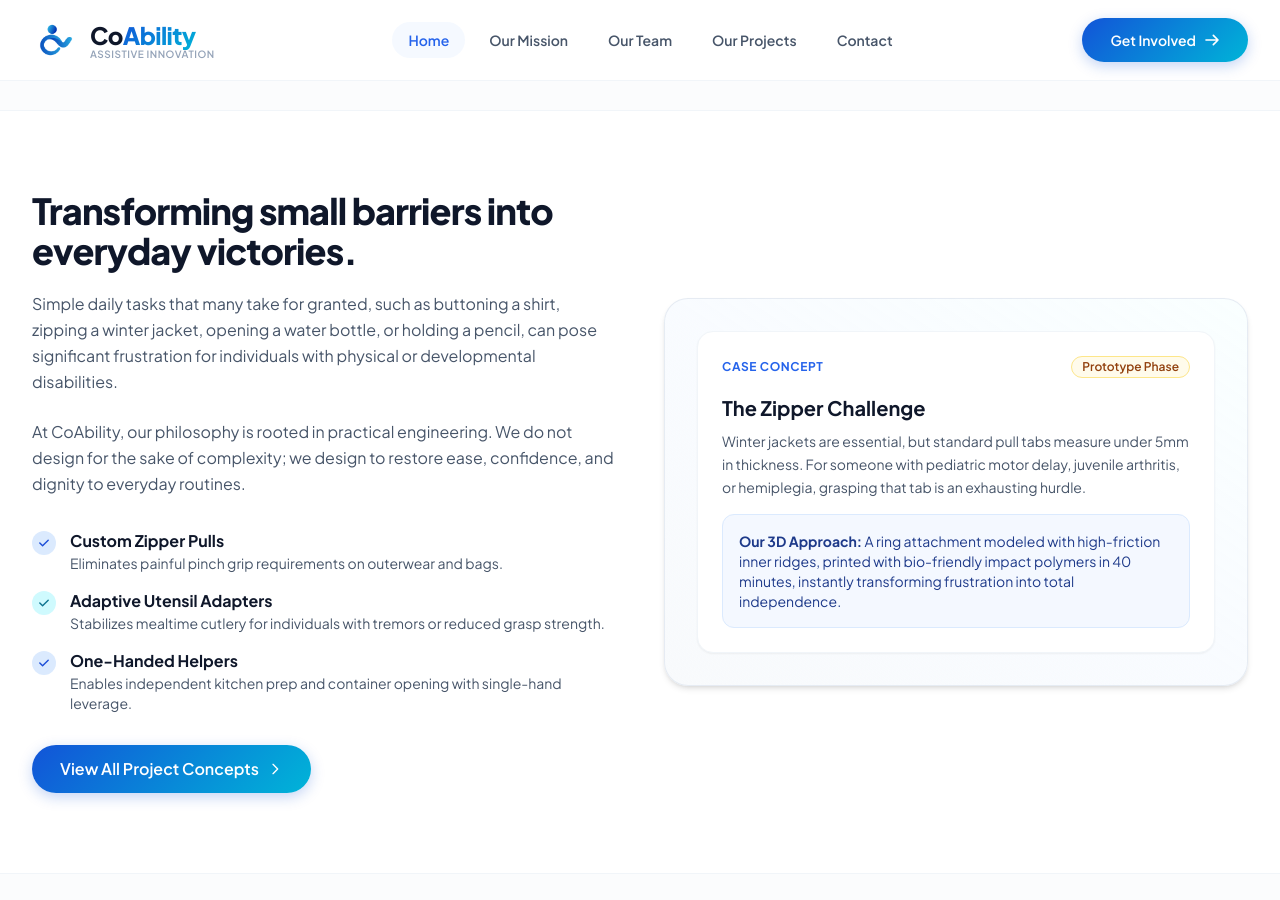
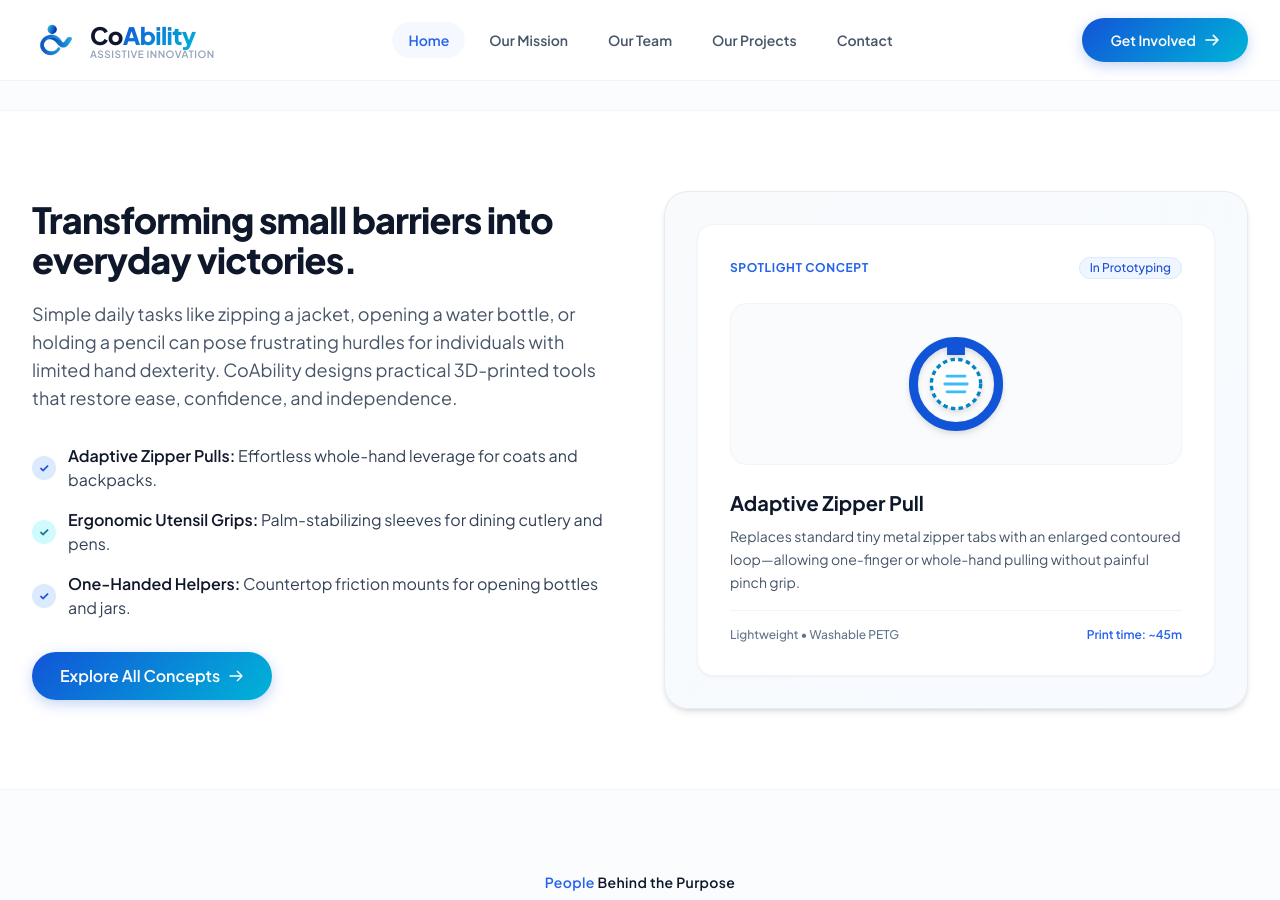
Before and after one commit to Hesham-Katabi/CoAbility, a Jekyll site: the page built from index.html, in a window 1280 px wide and 900 px high, scrolled down 1366 px. Built offline with Jekyll 4.4.1, drawn with Linux system fonts in a browser that asks for light colours; nearby versions of some CDN libraries.

Commit message:
Simplify home page featured solutions section with cleaner typography and visual spotlight

```diff
--- a/index.html
+++ b/index.html
@@ -153,71 +153,65 @@ description: "CoAbility is a nonprofit initiative improving the lives of individ
 
     <div class="grid grid-cols-1 lg:grid-cols-12 gap-12 items-center">
 
+      <!-- Left: Simplified Story & Core Solutions -->
       <div class="lg:col-span-6 order-2 lg:order-1">
         <h2 class="text-3xl sm:text-4xl font-extrabold text-slate-900 tracking-tight mb-5">
           Transforming small barriers into everyday victories.
         </h2>
-        <p class="text-slate-600 leading-relaxed mb-6">
-          Simple daily tasks that many take for granted, such as buttoning a shirt, zipping a winter jacket, opening a water bottle, or holding a pencil, can pose significant frustration for individuals with physical or developmental disabilities.
-        </p>
-        <p class="text-slate-600 leading-relaxed mb-8">
-          At CoAbility, our philosophy is rooted in practical engineering. We do not design for the sake of complexity; we design to restore ease, confidence, and dignity to everyday routines.
+        <p class="text-slate-600 leading-relaxed text-base sm:text-lg mb-8">
+          Simple daily tasks like zipping a jacket, opening a water bottle, or holding a pencil can pose frustrating hurdles for individuals with limited hand dexterity. CoAbility designs practical 3D-printed tools that restore ease, confidence, and independence.
         </p>
 
-        <div class="space-y-4 mb-8">
-          <div class="flex items-start gap-3.5">
-            <div class="w-6 h-6 rounded-full bg-blue-100 text-blue-700 flex items-center justify-center flex-shrink-0 mt-0.5" aria-hidden="true">
-              <svg class="w-3.5 h-3.5" fill="currentColor" viewBox="0 0 20 20"><path fill-rule="evenodd" d="M16.707 5.293a1 1 0 010 1.414l-8 8a1 1 0 01-1.414 0l-4-4a1 1 0 011.414-1.414L8 12.586l7.293-7.293a1 1 0 011.414 0z" clip-rule="evenodd"/></svg>
-            </div>
-            <div>
-              <h4 class="text-base font-bold text-slate-900">Custom Zipper Pulls</h4>
-              <p class="text-sm text-slate-600">Eliminates painful pinch grip requirements on outerwear and bags.</p>
-            </div>
-          </div>
-
-          <div class="flex items-start gap-3.5">
-            <div class="w-6 h-6 rounded-full bg-cyan-100 text-cyan-700 flex items-center justify-center flex-shrink-0 mt-0.5" aria-hidden="true">
-              <svg class="w-3.5 h-3.5" fill="currentColor" viewBox="0 0 20 20"><path fill-rule="evenodd" d="M16.707 5.293a1 1 0 010 1.414l-8 8a1 1 0 01-1.414 0l-4-4a1 1 0 011.414-1.414L8 12.586l7.293-7.293a1 1 0 011.414 0z" clip-rule="evenodd"/></svg>
-            </div>
-            <div>
-              <h4 class="text-base font-bold text-slate-900">Adaptive Utensil Adapters</h4>
-              <p class="text-sm text-slate-600">Stabilizes mealtime cutlery for individuals with tremors or reduced grasp strength.</p>
-            </div>
-          </div>
-
-          <div class="flex items-start gap-3.5">
-            <div class="w-6 h-6 rounded-full bg-blue-100 text-blue-700 flex items-center justify-center flex-shrink-0 mt-0.5" aria-hidden="true">
-              <svg class="w-3.5 h-3.5" fill="currentColor" viewBox="0 0 20 20"><path fill-rule="evenodd" d="M16.707 5.293a1 1 0 010 1.414l-8 8a1 1 0 01-1.414 0l-4-4a1 1 0 011.414-1.414L8 12.586l7.293-7.293a1 1 0 011.414 0z" clip-rule="evenodd"/></svg>
-            </div>
-            <div>
-              <h4 class="text-base font-bold text-slate-900">One-Handed Helpers</h4>
-              <p class="text-sm text-slate-600">Enables independent kitchen prep and container opening with single-hand leverage.</p>
-            </div>
-          </div>
-        </div>
+        <!-- Clean, streamlined highlights -->
+        <ul class="space-y-4 mb-8 text-sm sm:text-base text-slate-700">
+          <li class="flex items-center gap-3">
+            <span class="w-6 h-6 rounded-full bg-blue-100 text-blue-700 flex items-center justify-center flex-shrink-0 text-xs font-bold" aria-hidden="true">&check;</span>
+            <span><strong class="font-semibold text-slate-900">Adaptive Zipper Pulls:</strong> Effortless whole-hand leverage for coats and backpacks.</span>
+          </li>
+          <li class="flex items-center gap-3">
+            <span class="w-6 h-6 rounded-full bg-cyan-100 text-cyan-700 flex items-center justify-center flex-shrink-0 text-xs font-bold" aria-hidden="true">&check;</span>
+            <span><strong class="font-semibold text-slate-900">Ergonomic Utensil Grips:</strong> Palm-stabilizing sleeves for dining cutlery and pens.</span>
+          </li>
+          <li class="flex items-center gap-3">
+            <span class="w-6 h-6 rounded-full bg-blue-100 text-blue-700 flex items-center justify-center flex-shrink-0 text-xs font-bold" aria-hidden="true">&check;</span>
+            <span><strong class="font-semibold text-slate-900">One-Handed Helpers:</strong> Countertop friction mounts for opening bottles and jars.</span>
+          </li>
+        </ul>
 
         <a href="{{ '/projects.html' | relative_url }}" class="btn-primary">
-          <span>View All Project Concepts</span>
+          <span>Explore All Concepts</span>
           <svg class="w-4 h-4" fill="none" viewBox="0 0 24 24" stroke="currentColor" aria-hidden="true">
-            <path stroke-linecap="round" stroke-linejoin="round" stroke-width="2" d="M9 5l7 7-7 7"/>
+            <path stroke-linecap="round" stroke-linejoin="round" stroke-width="2" d="M14 5l7 7m0 0l-7 7m7-7H3"/>
           </svg>
         </a>
-
       </div>
 
+      <!-- Right: Clean Visual Spotlight Card -->
       <div class="lg:col-span-6 order-1 lg:order-2">
-        <div class="bg-gradient-to-tr from-slate-50 via-blue-50/40 to-cyan-50/30 rounded-3xl p-8 border border-slate-200/80 shadow-md">
-          <div class="bg-white rounded-2xl p-6 shadow-sm border border-slate-100">
-            <div class="flex items-center justify-between mb-4">
-              <span class="text-xs font-bold uppercase tracking-wider text-blue-600">Case Concept</span>
-              <span class="text-xs font-semibold px-2.5 py-0.5 rounded-full bg-amber-50 text-amber-800 border border-amber-200">Prototype Phase</span>
+        <div class="bg-gradient-to-br from-slate-50 to-blue-50/50 rounded-3xl p-8 border border-slate-200/80 shadow-md">
+          <div class="bg-white rounded-2xl p-6 md:p-8 shadow-sm border border-slate-100">
+            <div class="flex items-center justify-between mb-6">
+              <span class="text-xs font-bold uppercase tracking-wider text-blue-600">Spotlight Concept</span>
+              <span class="text-xs font-medium px-2.5 py-0.5 rounded-full bg-blue-50 text-blue-700 border border-blue-100">In Prototyping</span>
             </div>
-            <h3 class="text-xl font-bold text-slate-900 mb-2">The Zipper Challenge</h3>
+
+            <!-- Visual Preview Graphic -->
+            <div class="py-6 flex items-center justify-center bg-slate-50/80 rounded-2xl border border-slate-100 mb-6">
+              <svg class="w-28 h-28 text-blue-600 drop-shadow-md" viewBox="0 0 100 100" fill="none" aria-label="Adaptive Zipper Pull Concept Graphic">
+                <circle cx="50" cy="50" r="38" stroke="#1254D8" stroke-width="8" stroke-linecap="round"/>
+                <circle cx="50" cy="50" r="22" fill="#FFFFFF" stroke="#0284C7" stroke-width="3" stroke-dasharray="4 3"/>
+                <path d="M42 16L50 8L58 16V24H42V16Z" fill="#1254D8"/>
+                <path d="M40 50H60M42 43H58M42 57H58" stroke="#38BDF8" stroke-width="2.5" stroke-linecap="round"/>
+              </svg>
+            </div>
+
+            <h3 class="text-xl font-bold text-slate-900 mb-2">Adaptive Zipper Pull</h3>
             <p class="text-slate-600 text-sm leading-relaxed mb-4">
-              Winter jackets are essential, but standard pull tabs measure under 5mm in thickness. For someone with pediatric motor delay, juvenile arthritis, or hemiplegia, grasping that tab is an exhausting hurdle.
+              Replaces standard tiny metal zipper tabs with an enlarged contoured loop—allowing one-finger or whole-hand pulling without painful pinch grip.
             </p>
-            <div class="p-4 rounded-xl bg-blue-50/70 border border-blue-100 text-sm text-blue-900">
-              <strong class="font-bold">Our 3D Approach:</strong> A ring attachment modeled with high-friction inner ridges, printed with bio-friendly impact polymers in 40 minutes, instantly transforming frustration into total independence.
+            <div class="pt-4 border-t border-slate-100 flex items-center justify-between text-xs text-slate-500 font-medium">
+              <span>Lightweight &bull; Washable PETG</span>
+              <span class="text-blue-600 font-semibold">Print time: ~45m</span>
             </div>
           </div>
         </div>
```
